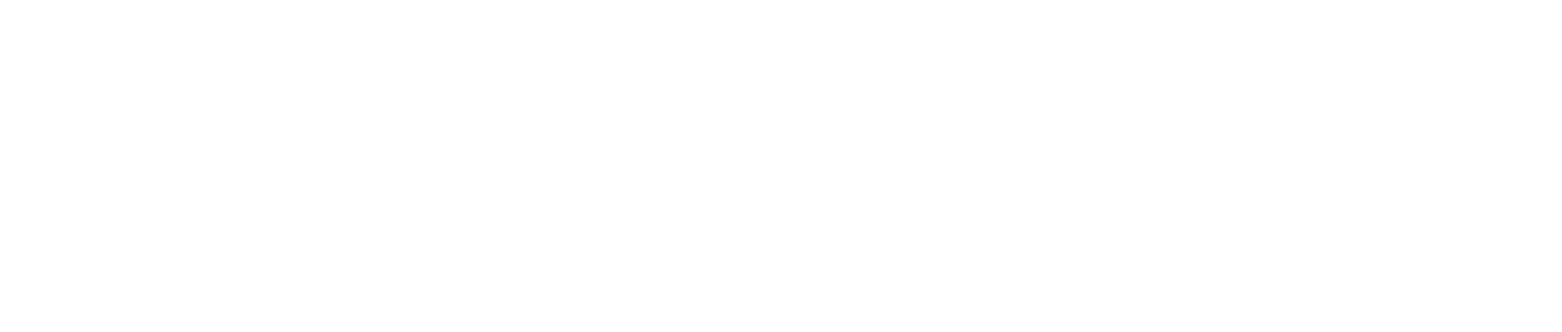
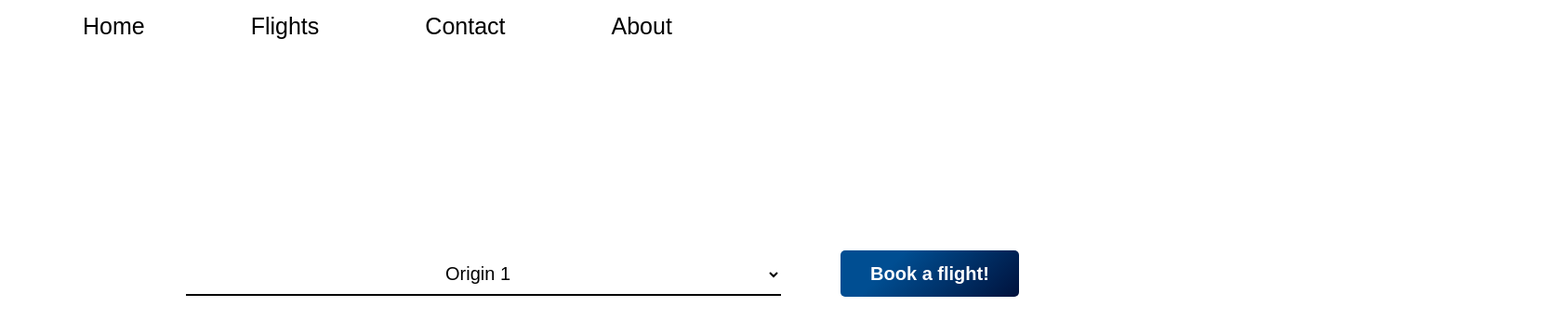
Before and after one commit to AndreiNica85/classexercisereactfrontend, a React (Create React App) app: page /flights in a window 1280 px wide. Before the commit this address had no page. Shown: the top 358 px of the page at 93% size, 1680 px wide, since content can reach past the window. Built offline with nearby package versions, Linux system fonts and the light colour scheme.

Commit message:
Fetching flights

```diff
--- a/package.json
+++ b/package.json
@@ -6,6 +6,7 @@
     "@testing-library/jest-dom": "^5.16.5",
     "@testing-library/react": "^13.4.0",
     "@testing-library/user-event": "^13.5.0",
+    "axios": "^1.1.3",
     "react": "^18.2.0",
     "react-dom": "^18.2.0",
     "react-router-dom": "^6.4.2",
--- a/src/App.js
+++ b/src/App.js
@@ -2,6 +2,7 @@ import React from "react";
 import { Routes, Route } from "react-router-dom";
 import "./App.css";
 import Home from "./components/Home/Home"
+import Flights from "./components/Flights/Flights";
 
 
 function App() {
@@ -9,7 +10,7 @@ function App() {
 
       <Routes>
           <Route index element={<Home />} />
-          {/* <Route path="/flights" element={<Flights />} /> */}
+          <Route path="/flights" element={<Flights />} />
       </Routes>
 
   );
--- /dev/null
+++ b/src/components/Flights/Flights.js
@@ -0,0 +1,19 @@
+import React from "react";
+import SearchBar from "../SearchBar/SearchBar";
+import "./../SearchBar/SearchBar.css"
+import NavBar from "../Home/NavBar";
+import "./../Home/navBar.css"
+import "./../Home/Home.css";
+
+function Flights(){
+
+    return (
+    <div>
+        <NavBar />
+        <SearchBar />
+    </div>
+    );
+
+}
+
+export default Flights;
--- a/src/components/Home/Home.css
+++ b/src/components/Home/Home.css
@@ -60,6 +60,11 @@ body{
     top: 2px;
   }
 
+  a{
+    text-decoration: none;
+    color: white;
+  }
+
 .info-button{
     width: 15%;
     min-height: 40px;
--- a/src/components/Home/Home.js
+++ b/src/components/Home/Home.js
@@ -15,8 +15,8 @@ function Home() {
               begins with a single step
             </strong>
           </h1>
-          <a href="/flights" className="search-button">Search Flights</a>
-          <a href="#" className="search-button">Get Info</a>
+          <button className="search-button"><a href="/flights">Search Flights</a></button>
+          <button className="search-button"><a href="/Info">Get Info</a></button>
         </div>
         <div className="image"></div>
       </div>
--- a/src/components/Home/NavBar.js
+++ b/src/components/Home/NavBar.js
@@ -4,11 +4,11 @@ import "./navBar.css"
 function NavBar() {
   return (
     <div class="topnav">
-      <a class="active" href="#home">
+      <a class="active" href="/">
         Home</a>
-      <a href="#news">News</a>
-      <a href="#contact">Contact</a>
-      <a href="#about">About</a>
+      <a href="/flights">Flights</a>
+      <a href="/">Contact</a>
+      <a href="/">About</a>
     </div>
   );
 }
--- a/src/components/SearchBar/SearchBar.css
+++ b/src/components/SearchBar/SearchBar.css
@@ -1,13 +1,14 @@
 .destination{
-    width: 45%;
+    width: 50%;
     font-size: 20px;
-    margin: 15px;
     padding: 10px;
     text-align: center;
     background-color: rgba(240, 248, 255, 0);
     border: 0px;
     border-bottom: 2px solid black;
 }
+
+
 
 input{
     width: 15%;
@@ -19,9 +20,37 @@ span{
     margin: 10px;
     font-size: 25px;
 }
-.sendInfo{
-    width: 90%;
-    margin: 5%;
-    border-radius: 20px;
-    font-size: 2;
+.sendInfo {
+    min-width: 160px;
+    height: 50px;
+    color: #fff;
+    padding: 5px 10px;
+    font-weight: bold;
+    cursor: pointer;
+    transition: all 0.3s ease;
+    position: relative;
+    display: inline-block;
+    outline: none;
+    border-radius: 5px;
+    border: none;
+    background-size: 120% auto;
+    background-image: linear-gradient(315deg, #000428 0%, #004e92 75%);
+    margin-left: 5%;
 }
+  .sendInfo:hover {
+    background-position: right center;
+  }
+  .sendInfo:active {
+    top: 2px;
+  }
+
+  form{
+    width: 100%;
+  }
+
+
+.selectionDestination{
+    width: 100%;
+    margin: 0 auto;
+    padding: 200px;
+}
--- a/src/components/SearchBar/SearchBar.js
+++ b/src/components/SearchBar/SearchBar.js
@@ -1,25 +1,49 @@
 import React from "react";
+import axios from "axios";
+import { useState } from "react";
 import "./SearchBar.css";
 
 function SearchBar(){
 
 
+    const [origin, setOrigin] = useState();
+    const originHandler = (e) => {
+        setOrigin(e.target.value);
+    }
+
+
+    const origins = () => {
+        // Get all origins and put it in the selection
+
+
+    };
+
+    const getAllFlights = (e) => {
+
+        e.preventDefault();
+
+        // I get all the flights with the selected origin
+        let url = "http://localhost:8080/flights";
+
+        axios.get(url)
+          .then((response) => console.log(response))
+          .catch((err) => console.log(err));
+
+  }
+
+
 
     return (
-        <div>
+        <div className="selectionDestination">
             <form>
-                <select className="destination">
+                <select className="destination" onChange={originHandler}>
                     {/* for each for all the flights */}
-                    <option value={"destination1"}>Destination 1</option>
-                    <option>Destination 2</option>
-                    <option>Destination 3</option>
-                    <option>Destination 4</option>
+                    <option value={"destination1"}>Origin 1</option>
+                    <option>Origin 2</option>
+                    <option>Origin 3</option>
+                    <option>Origin 4</option>
                 </select>
-                <span>Date1:</span>
-                <input type="date"/>
-                <span>Date2:</span>
-                <input type="date"/>
-                <input className="sendInfo" value="Book a flight!" type="submit"></input>
+                <input className="sendInfo" value="Book a flight!" type="submit" onClick={getAllFlights}></input>
             </form>
         </div>
     );
```
Also changed, not shown: src/components/FlighCard/FlightCard.css (added), src/components/FlighCard/FlightCard.js (added), 1 other file (tests, documents, lock files or other folders).
